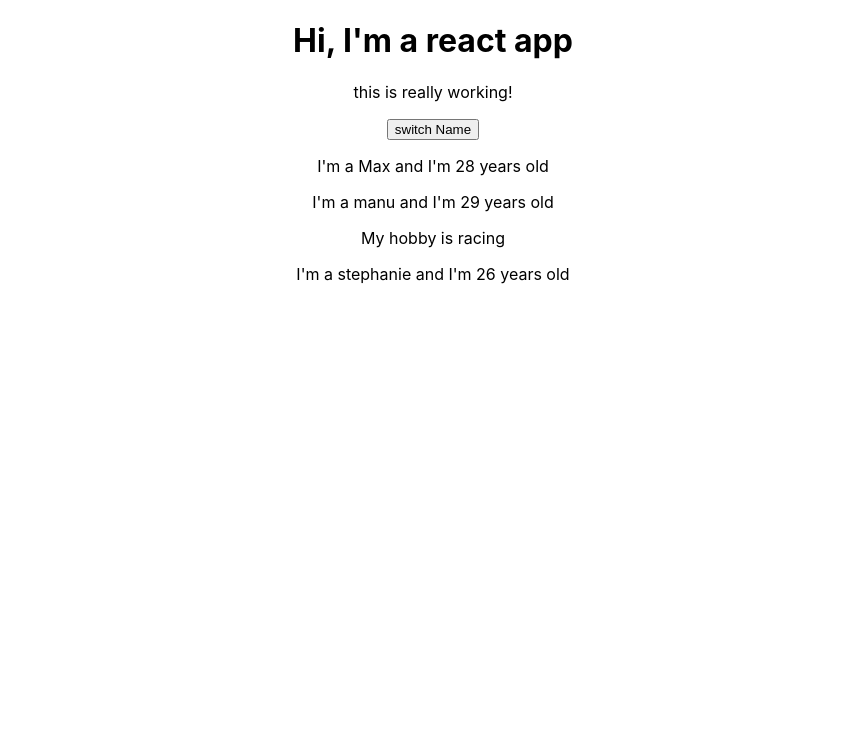
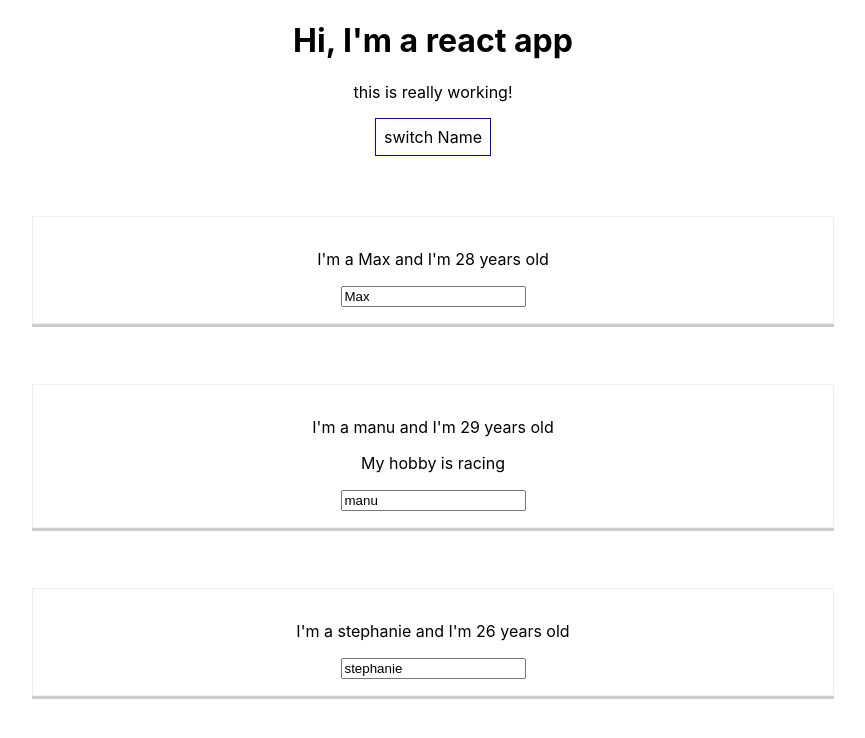
Before and after one commit to ZacWarner/react-the-complete-guide, a React (Create React App) app in the folder react-the-complete-guide/: page / in a window 1280 px wide. Shown: the top 738 px of the page, without its empty margins (207-1072 px from the left). Built offline with nearby package versions, Linux system fonts and the light colour scheme.

Commit message:
finished section 3, on assignment 1

```diff
--- a/react-the-complete-guide/src/App.js
+++ b/react-the-complete-guide/src/App.js
@@ -8,33 +8,64 @@
       { name: 'Max', age: 28 },
       { name: 'manu', age: 29 },
       { name: 'stephanie', age: 26 }
-    ]
+    ],
+    otherState: 'some other value'
+  };
 
-  }
-
-  switchNameHandler = () => {
+  switchNameHandler = (newName) => {
     // console.log('was clicked');
     this.setState({
       persons: [
-        { name: 'Maximilian', age: 28 },
+        { name: newName, age: 28 },
         { name: 'manu', age: 29 },
+        { name: 'stephanie', age: 27 }
+      ]
+    })
+  };
+
+  nameChangeHandler = (event) => {
+    this.setState({
+      persons: [
+        { name: 'Max', age: 28 },
+        { name: event.target.value, age: 29 },
         { name: 'stephanie', age: 27 }
       ]
     })
   }
 
+
   render() {
+    const style = {
+      backgroundColor: 'white',
+      font: 'inherit',
+      border: ' 1px solid blue',
+      padding: '8px',
+      cursor: 'pointer'
+    };
+
     return (
       <div className="App" >
         <h1>Hi, I'm a react app</h1>
         <p>this is really working!</p>
-        <button onClick={this.switchNameHandler}>switch Name</button>
-        <Person name={this.state.persons[0].name} age={this.state.persons[0].age} />
-        <Person name={this.state.persons[1].name} age={this.state.persons[1].age}>My hobby is racing</Person>
-        <Person name={this.state.persons[2].name} age={this.state.persons[2].age} />
+        <button
+          style={style}
+          onClick={() => this.switchNameHandler('Maximillion!!')}
+        >switch Name</button>
+        <Person
+          name={this.state.persons[0].name}
+          age={this.state.persons[0].age} />
+        <Person
+          name={this.state.persons[1].name}
+          age={this.state.persons[1].age}
+          click={this.switchNameHandler.bind(this, 'Max!')}
+          changed={this.nameChangeHandler}>My hobby is racing</Person>
+        <Person
+          name={this.state.persons[2].name}
+          age={this.state.persons[2].age} />
       </div>
     );
   }
+
 }
 
 export default App;
--- /dev/null
+++ b/react-the-complete-guide/src/Person/Person.css
@@ -0,0 +1,8 @@
+.Person {
+    width: 60%;
+    margin: 60px auto;
+    border: 1px solid #eee;
+    box-shadow: 0 3px #ccc;
+    padding: 16px;
+    text-align: center;
+}
--- a/react-the-complete-guide/src/Person/Person.js
+++ b/react-the-complete-guide/src/Person/Person.js
@@ -1,10 +1,13 @@
 import React from 'react';
+
+import './Person.css';
 
 const person = (props) => {
     return (
-        <div>
-            <p>I'm a {props.name} and I'm {props.age} years old</p>
+        <div className="Person">
+            <p onClick={props.click}>I'm a {props.name} and I'm {props.age} years old</p>
             <p>{props.children}</p>
+            <input type="text" onChange={props.changed} value={props.name} />
         </div>
 
 
```
